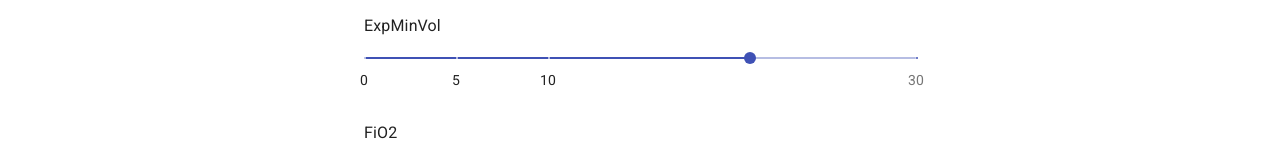
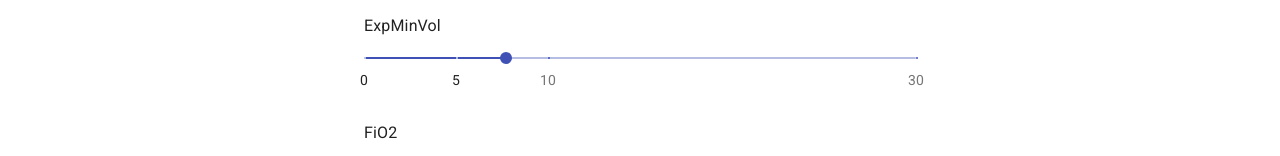
Before and after one commit to Designcubical/oxygen, a React (Create React App) app: page / in a window 1280 px wide. Shown: the part 358-514 px from the top of the page. Built offline with nearby package versions, Linux system fonts and the light colour scheme.

Commit message:
fix default

```diff
--- a/src/components/OtwoForm.js
+++ b/src/components/OtwoForm.js
@@ -75,7 +75,7 @@ const OtwoForm = ({ callback, clear }) => {
             ExpMinVol
           </Typography>
           <Slider
-            defaultValue={21}
+            defaultValue={7.7}
             getAriaValueText={(value) => {
               return `${value} liter`;
             }}
```
